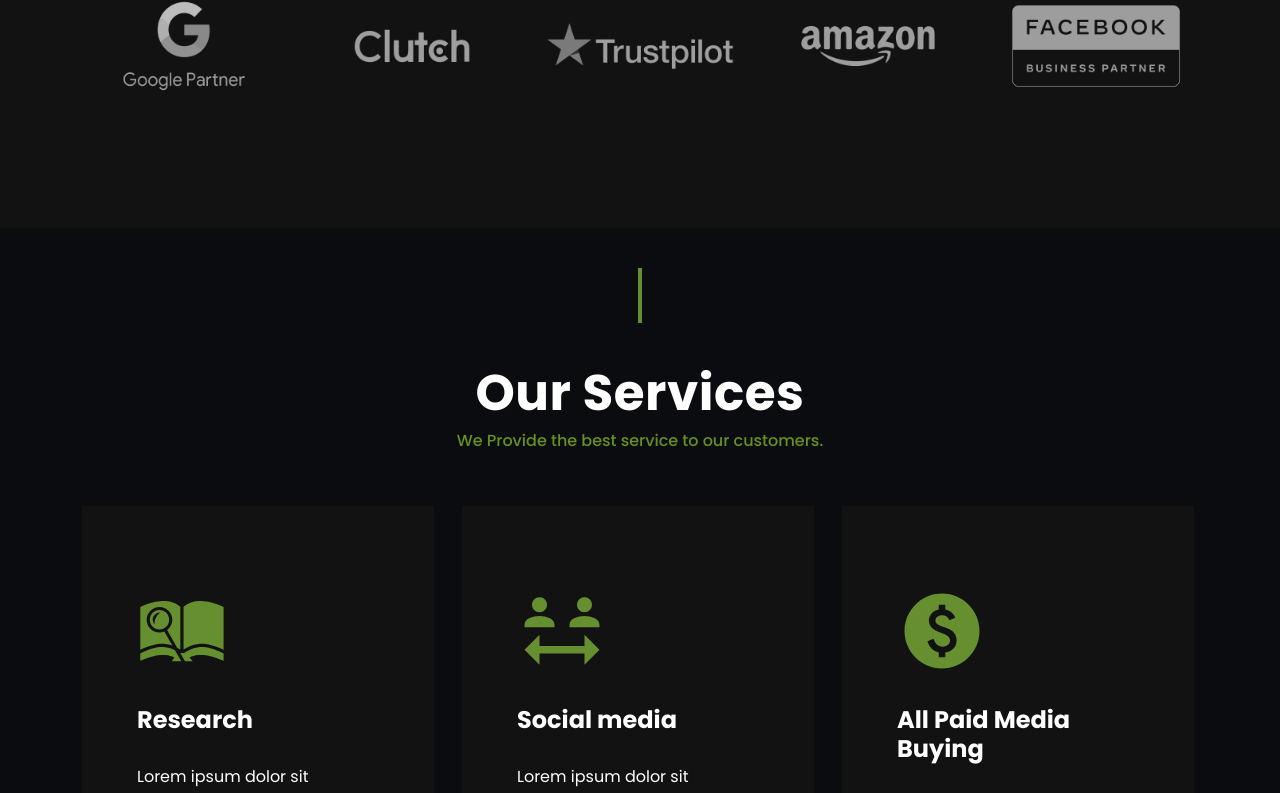
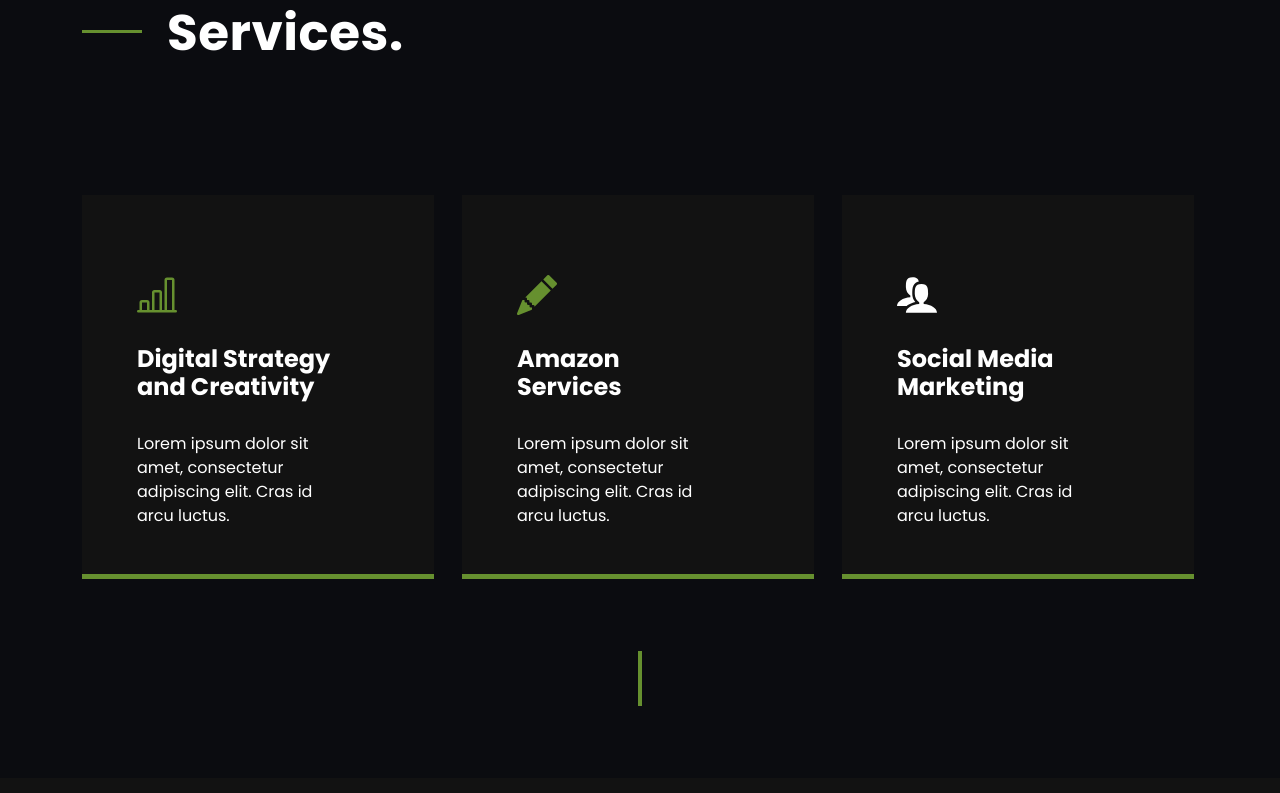
Before and after one commit to TabishAK/take4media_website_3, a React (Create React App) app: page / in a window 1280 px wide. Shown: the part 1432-2225 px from the top of the page. Built offline with nearby package versions, Linux system fonts and the light colour scheme.

Commit message:
rrd issue resolved

```diff
--- a/src/App.js
+++ b/src/App.js
@@ -1,17 +1,20 @@
+import "../node_modules/font-awesome/css/font-awesome.min.css";
+import SocialMedia from "./pages/social-media/social-media";
+import Services from "./pages/services/services";
+import "bootstrap/dist/css/bootstrap.min.css";
+import Home from "./pages/home";
+import "./mediaquery.scss";
 import "./App.scss";
-import Home from "./pages/home";
-import "bootstrap/dist/css/bootstrap.min.css";
-import "../node_modules/font-awesome/css/font-awesome.min.css";
-import "./mediaquery.scss";
-import Services from "./pages/services/services";
-import SocialMedia from "./pages/social-media/social-media";
+import { Route, Routes } from "react-router-dom";
+
 function App() {
   return (
     <div className="App">
-      {/* <Home /> */}
-      {/* <Services /> */}
-
-      <SocialMedia />
+      <Routes>
+        <Route path="/" element={<Home />} />
+        <Route path="/amazon-services" element={<Services />} />
+        <Route path="/social-media-services" element={<SocialMedia />} />
+      </Routes>
     </div>
   );
 }
--- a/src/App.scss
+++ b/src/App.scss
@@ -21,3 +21,7 @@
 p {
   font-family: "Poppins", sans-serif;
 }
+
+a {
+  text-decoration: none !important;
+}
--- a/src/components/cards/serviceCard/serviceCard.scss
+++ b/src/components/cards/serviceCard/serviceCard.scss
@@ -1,5 +1,6 @@
 .service-card {
   margin-top: 3rem;
+  height: 24rem;
   padding: 80px 90px 70px 55px;
   background-color: #121212;
   width: 100%;
--- a/src/components/servicePanel/servicePanel.js
+++ b/src/components/servicePanel/servicePanel.js
@@ -1,16 +1,10 @@
 import "./servicePanel.scss";
-import {
-  BsBarChartLine,
-  BsFillPencilFill,
-  BsGlobe,
-  BsBookmarkCheck,
-} from "react-icons/bs";
-
+import { BsBarChartLine, BsFillPencilFill } from "react-icons/bs";
 import { ImUsers } from "react-icons/im";
-import { RiBarChartFill } from "react-icons/ri";
 import Heading from "../common/heading/heading";
 import ServiceCard from "../cards/serviceCard/serviceCard";
 import Line from "../common/line/line";
+import { Link } from "react-router-dom";
 
 const ServicePanel = () => {
   return (
@@ -21,51 +15,31 @@
         <div className="row service-row">
           <div className="col-xl-4 col-lg-4 col-md-6 col-sm-12">
             <ServiceCard
-              heading="Digital Strategy"
+              heading="Digital Strategy and Creativity"
               icon={<BsBarChartLine />}
               paragraph=" Lorem ipsum dolor sit amet, consectetur adipiscing elit. Cras id arcu
     luctus."
             />
           </div>
           <div className="col-xl-4 col-lg-4 col-md-6 col-sm-12">
+            <Link to="/amazon-services">
               <ServiceCard
-              heading="UX Design"
+                heading="Amazon Services"
                 icon={<BsFillPencilFill />}
                 paragraph=" Lorem ipsum dolor sit amet, consectetur adipiscing elit. Cras id arcu
     luctus."
               />
+            </Link>
           </div>
           <div className="col-xl-4 col-lg-4 col-md-6 col-sm-12">
+            <Link to="/social-media-services">
               <ServiceCard
-              heading="UI Design"
+                heading="Social Media Marketing"
                 icon={<ImUsers style={{ fill: "white" }} />}
                 paragraph=" Lorem ipsum dolor sit amet, consectetur adipiscing elit. Cras id arcu
     luctus."
               />
-          </div>
-          <div className="col-xl-4 col-lg-4 col-md-6 col-sm-12 ">
-            <ServiceCard
-              heading="Social Media"
-              icon={<BsGlobe />}
-              paragraph=" Lorem ipsum dolor sit amet, consectetur adipiscing elit. Cras id arcu
-    luctus."
-            />
-          </div>
-          <div className="col-xl-4 col-lg-4 col-md-6 col-sm-12">
-            <ServiceCard
-              heading="Design Concept"
-              icon={<BsBookmarkCheck />}
-              paragraph=" Lorem ipsum dolor sit amet, consectetur adipiscing elit. Cras id arcu
-    luctus."
-            />
-          </div>
-          <div className="col-xl-4 col-lg-4 col-md-6 col-sm-12">
-            <ServiceCard
-              heading="Media Pairing"
-              icon={<RiBarChartFill />}
-              paragraph=" Lorem ipsum dolor sit amet, consectetur adipiscing elit. Cras id arcu
-    luctus."
-            />
+            </Link>
           </div>
         </div>
       </div>
--- a/src/pages/services/services.js
+++ b/src/pages/services/services.js
@@ -7,7 +7,12 @@
 import Footer from "./../../components/footer/footer";
 import ProjectInMind from "../../components/project_in_mind/project_in_mind";
 import Line from "../../components/common/line/line";
+import { useEffect } from "react";
 const Services = () => {
+  useEffect(() => {
+    window.scrollTo(0, 0);
+  }, []);
+
   return (
     <div className="service-page-1">
       <ServiceBanner />
--- a/src/pages/social-media/social-media.js
+++ b/src/pages/social-media/social-media.js
@@ -9,8 +9,13 @@
 import ReadyToGrow from "../../components/social-media-components/ready-to-grow/ready-to-grow";
 import Testimonials from "../../components/testimonials/testimonial";
 import News from "../../components/news/news";
+import { useEffect } from "react";
 
-const SocialMedia = () => {
+const SocialMedia = (props) => {
+  useEffect(() => {
+    window.scrollTo(0, 0);
+  }, []);
+
   return (
     <div className="social-media">
       <SoicalMediaBanner />
```
Also changed, not shown: src/components/common/scrollToTop.js (added, +16 -0 lines), src/index.js (+4 -4 lines), 1 other file (tests, documents, lock files or other folders). Lines whose indentation alone changed are shown as unchanged.
